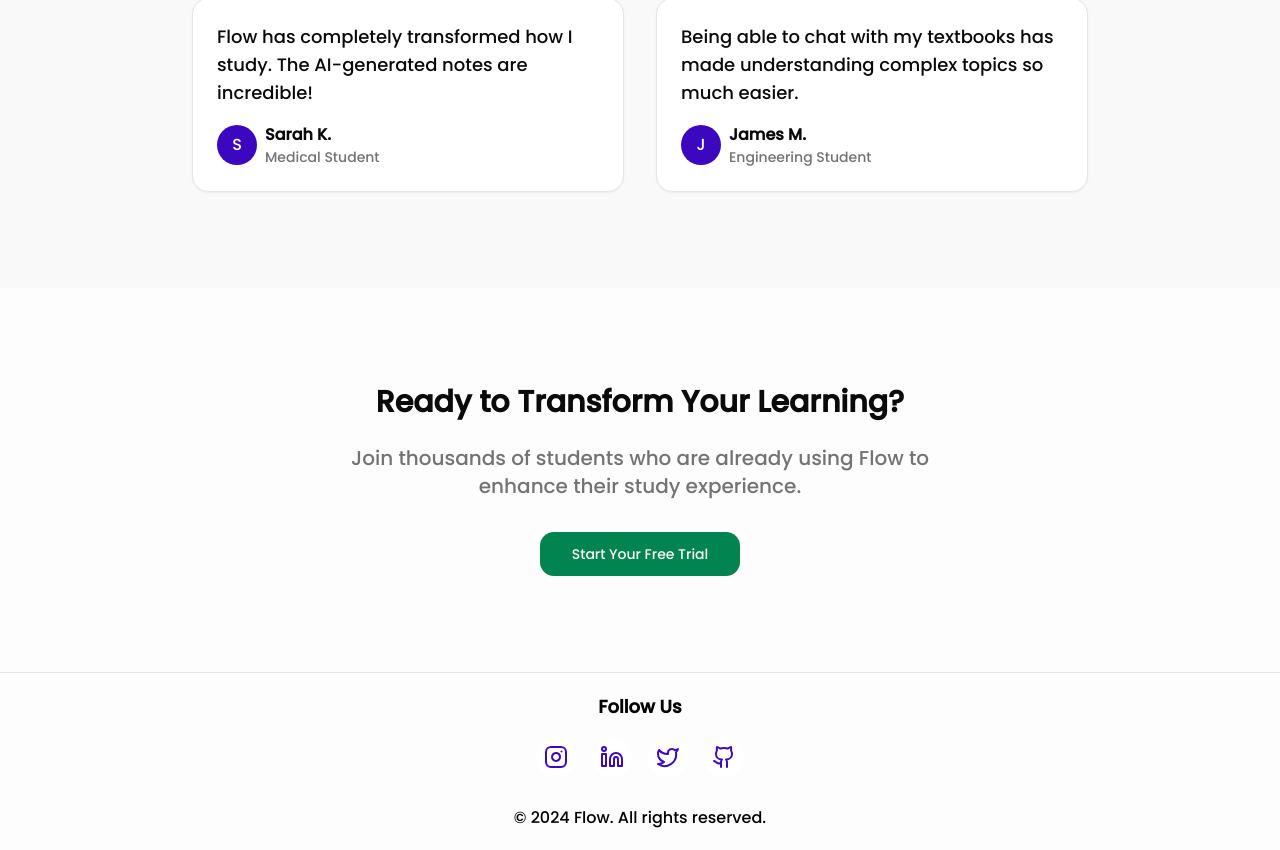
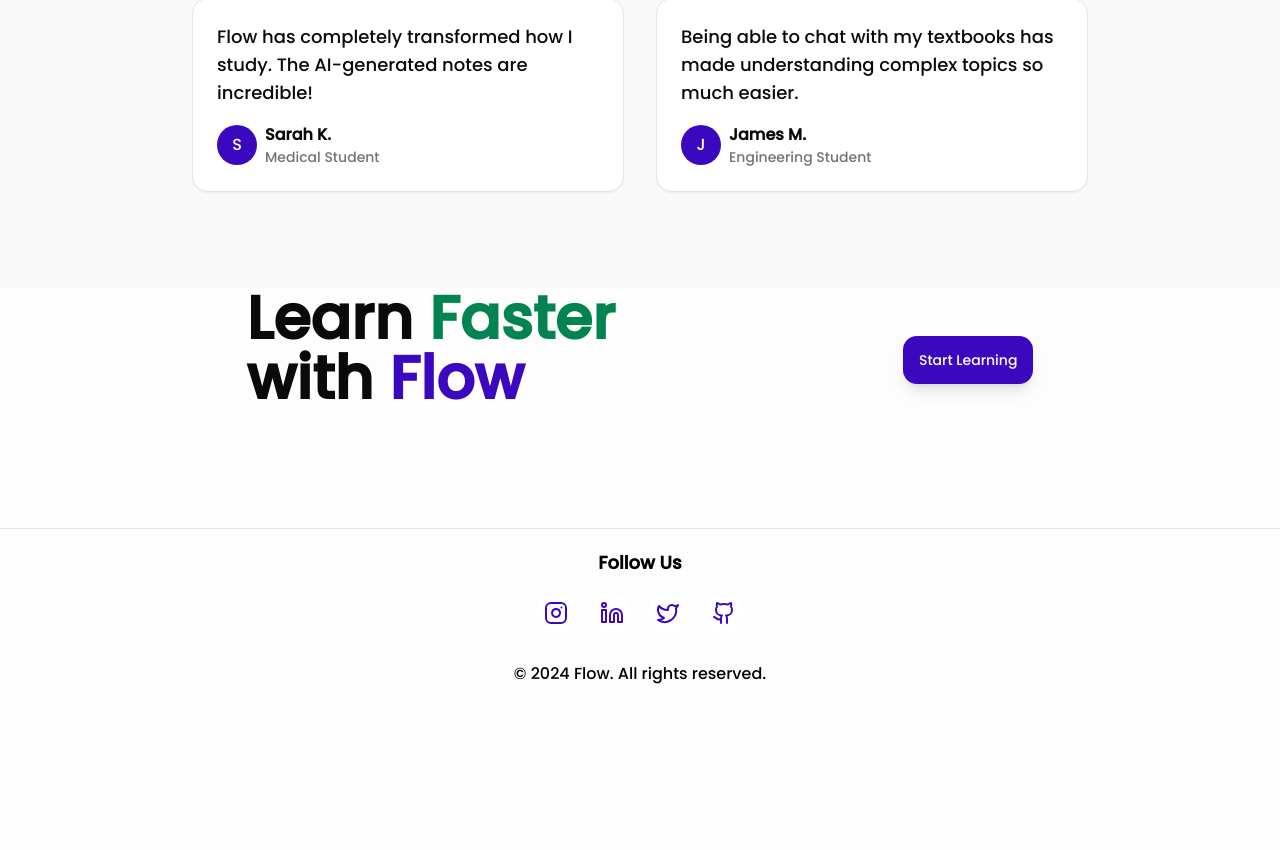
Before and after one commit to codify4/flow-platform, a Next.js app: page / in a window 1280 px wide. Shown: the part 2382-3232 px from the top of the page. After the commit the page ends 3088 px from the top, so only its background shows below. Built offline with nearby package versions, Linux system fonts and the light colour scheme.

Commit message:
added cta section + main btn change

```diff
--- a/app/page.tsx
+++ b/app/page.tsx
@@ -22,7 +22,7 @@ export default function Home() {
       <section className="py-24 bg-muted/50">
         <Testimonials />
       </section>
-      <section className="py-24">
+      <section className="pb-24">
         <Cta />
       </section>
       <Footer />
--- a/components/landing/cta.tsx
+++ b/components/landing/cta.tsx
@@ -1,15 +1,25 @@
-import { Button } from "../ui/button"
+import MainButton from "../main-button"
 
 const Cta = () => {
     return (
-        <div className="container mx-auto px-4 text-center">
-            <div className="text-3xl font-bold mb-6">Ready to Transform Your Learning?</div>
-            <p className="text-xl text-muted-foreground mb-8 max-w-2xl mx-auto">
-                Join thousands of students who are already using Flow to enhance their study experience.
-            </p>
-            <Button size="lg" className="bg-secondary hover:bg-secondary/90">
-                Start Your Free Trial
-            </Button>
+        <div className="flex flex-row items-center justify-center gap-72 mx-auto px-4 text-center">
+            <div className="flex flex-col items-start text-6xl font-bold mb-6">
+                <div>
+                    <span>Learn</span>
+                    <span className="text-secondary ml-4">Faster</span>
+                </div>
+                <div>
+                    <span>with</span>
+                    <span className="text-primary ml-4">Flow</span>
+                </div>
+            </div>
+            <MainButton
+                className="px-16 py-6 text-lg text-white font-semiboldbg-primary hover:bg-secondary rounded-full"
+                bgClick="#3D08BF"
+                bgHover="#018650"
+            >
+                Start Learning
+            </MainButton>
         </div>
     )
 }
--- a/components/main-button.tsx
+++ b/components/main-button.tsx
@@ -24,7 +24,10 @@ const MainButton = ({ className, children, onClick, variant = "default", bgClick
                 className={cn("z-10 rounded-full shadow-lg", className)}
                 whileHover={{ scale: 1.05, backgroundColor: bgHover }}
                 whileTap={{ scale: 0.95, backgroundColor: bgClick }}
-                transition={{ type: 'spring', stiffness: 400, damping: 10 }}
+                transition={{
+                    scale: { type: 'spring', stiffness: 400, damping: 10 },
+                    backgroundColor: { duration: 0 }
+                }}
             >
                 {children}
             </motion.button>
```
